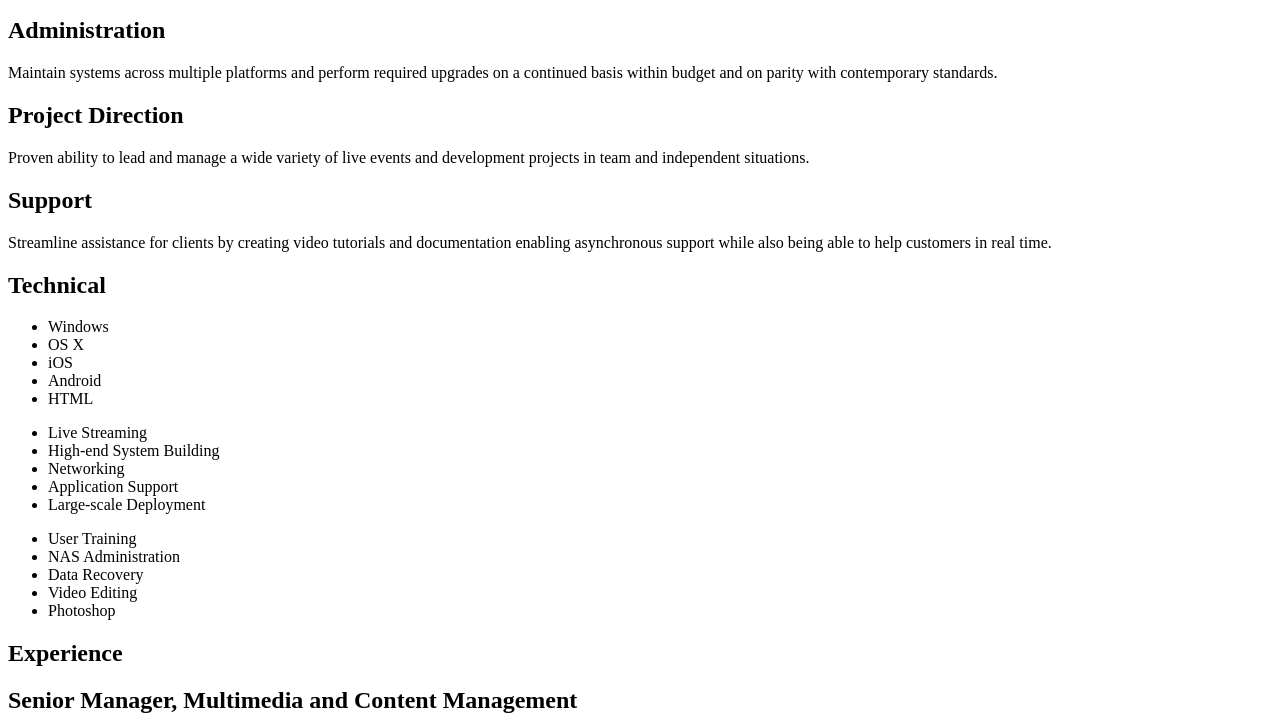
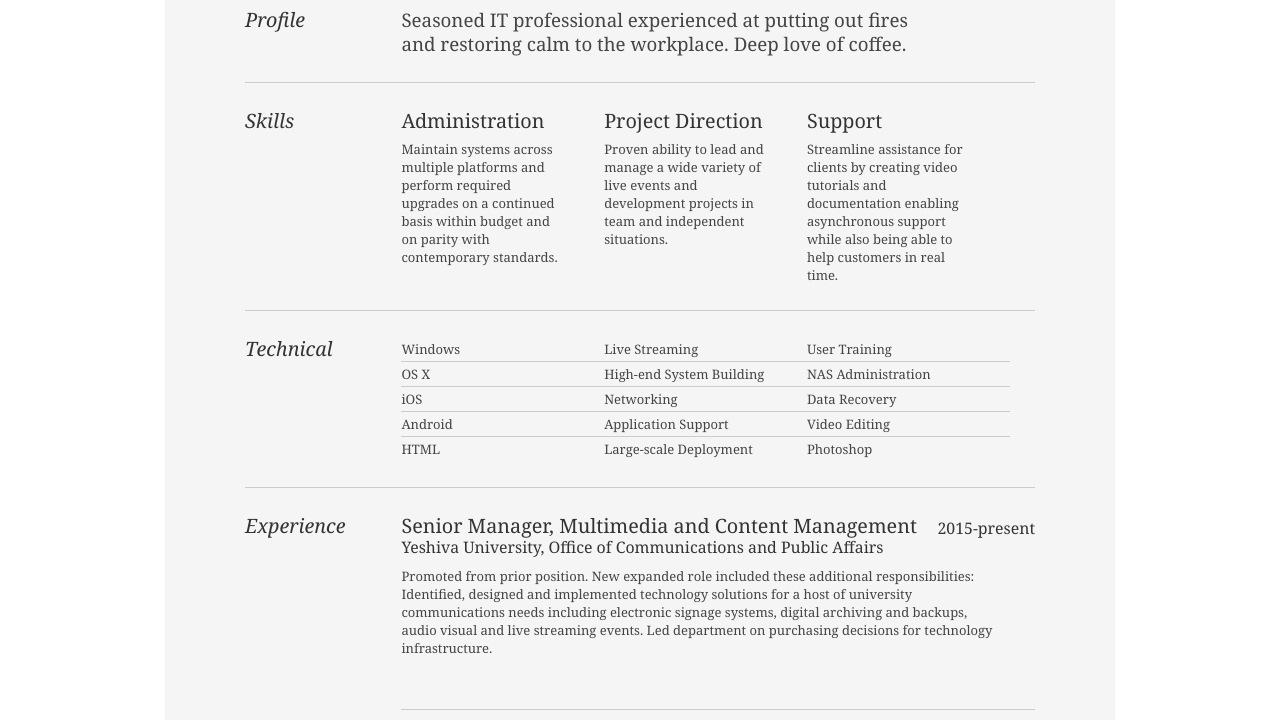
Before and after one commit to Muffnman/strazynskidotcom, a plain HTML site: page martin_strazynski.html in a window 1280 px wide. Shown: the part 324-1044 px from the top of the page. Drawn offline with Linux system fonts and the light colour scheme; the site is published under a folder, as on GitHub Pages, so addresses that start at the root find nothing.

Commit message:
Update martin_strazynski.html

```diff
--- a/martin_strazynski.html
+++ b/martin_strazynski.html
@@ -8,8 +8,8 @@
 	<meta name="keywords" content="" />
 	<meta name="description" content="" />
 
-	<link rel="stylesheet" type="text/css" href="/reset-fonts-grids.css" media="all" />
-	<link rel="stylesheet" type="text/css" href="/resume.css" media="all" />
+	<link rel="stylesheet" type="text/css" href="reset-fonts-grids.css" media="all" />
+	<link rel="stylesheet" type="text/css" href="resume.css" media="all" />
 
 </head>
 <body>
```
